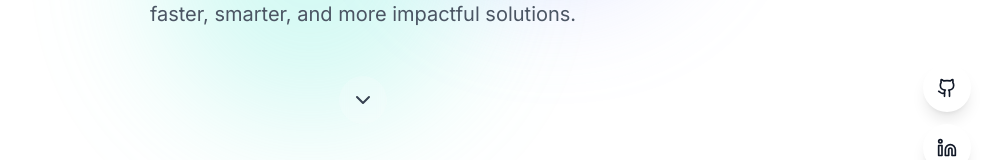
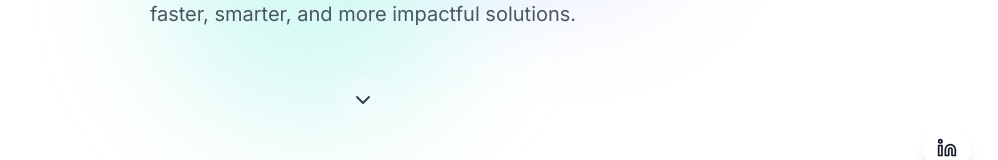
Before and after one commit to JagadeeshKambala/Jagadeesh-Portfolio, a React (Vite) app: page /#contact in a window 1280 px wide. Shown: the part 476-636 px from the top of the page, without its empty margins (277-1275 px from the left). Built offline with nearby package versions, Linux system fonts and the light colour scheme.

Commit message:
Add the social links

```diff
--- a/src/components/sections/Certifications.tsx
+++ b/src/components/sections/Certifications.tsx
@@ -53,8 +53,8 @@ const Certifications: React.FC = () => {
                 onClick={() => handleCompanyClick(company.id)}
                 className={`w-16 h-16 md:w-20 md:h-20 flex items-center justify-center rounded-full p-4 transition-all duration-300 ${
                   selectedCompany === company.id
-                    ? 'bg-primary-100 dark:bg-primary-90/50 shadow-lg'
-                    : 'bg-white dark:bg-gray-800 shadow-md hover:shadow-lg'
+                    ? 'bg-primary-1900 dark:bg-primary-90/50 shadow-lg'
+                    : 'bg-black dark:bg-gray-800 shadow-md hover:shadow-lg'
                 }`}
                 aria-label={`View ${company.name} certifications`}
               >
--- a/src/components/sections/Contact.tsx
+++ b/src/components/sections/Contact.tsx
@@ -54,20 +54,14 @@ const Contact: React.FC = () => {
     {
       icon: <Mail className="w-5 h-5 text-primary-600 dark:text-primary-400" />,
       label: 'Email',
-      value: 'john.doe@example.com',
-      link: 'mailto:john.doe@example.com',
-    },
-    {
-      icon: <Phone className="w-5 h-5 text-primary-600 dark:text-primary-400" />,
-      label: 'Phone',
-      value: '+1 (555) 123-4567',
-      link: 'tel:+15551234567',
+      value: 'kambala.jagadeesh19@gmail.com',
+      link: 'mailto:kambala.jagadeesh19@gmail.com',
     },
     {
       icon: <MapPin className="w-5 h-5 text-primary-600 dark:text-primary-400" />,
       label: 'Location',
-      value: 'San Francisco, CA',
-      link: 'https://maps.google.com/?q=San+Francisco,+CA',
+      value: 'Vijayawada, India',
+      link: 'https://maps.app.goo.gl/cuK1YSRHQLJpE9st7',
     },
   ];
 
--- a/src/components/ui/SocialButtons.tsx
+++ b/src/components/ui/SocialButtons.tsx
@@ -7,21 +7,15 @@ const SocialButtons: React.FC = () => {
 
   const socialLinks = [
     {
-      name: 'GitHub',
-      icon: <GitHub className="w-5 h-5" />,
-      url: 'https://github.com',
-      ariaLabel: 'GitHub Profile',
-    },
-    {
       name: 'LinkedIn',
       icon: <Linkedin className="w-5 h-5" />,
-      url: 'https://linkedin.com',
+      url: 'https://www.linkedin.com/in/jagadeesh-kambala-34a93732b/',
       ariaLabel: 'LinkedIn Profile',
     },
     {
       name: 'Email',
       icon: <Mail className="w-5 h-5" />,
-      url: 'mailto:john.doe@example.com',
+      url: 'mailto:kambala.jagadeesh19@gmail.com',
       ariaLabel: 'Send Email',
     },
   ];
--- a/src/data/certificationsData.ts
+++ b/src/data/certificationsData.ts
@@ -75,6 +75,22 @@ export const companies: Company[] = [
     ],
   },
   {
+    id: 5,
+    name: 'Amazon',
+    logo: 'src/aws-svg-logo.png',
+    certifications: [
+      {
+        id: 6,
+        name: 'AWS Certified Solutions Architect – Associate',
+        organization: 'Amazon',
+        issuedDate: 'September 2022',
+        credentialId: 'AWS-789012',
+        credentialUrl: 'https://example.com/credential',
+        orgLogo: 'src/aws-svg-logo.png',
+      },
+    ],
+  },
+  {
     id: 4,
     name: 'IBM',
     logo: 'src/Ibm-Logo.png',
```
Also changed, not shown: src/aws-svg-logo.png (added).
